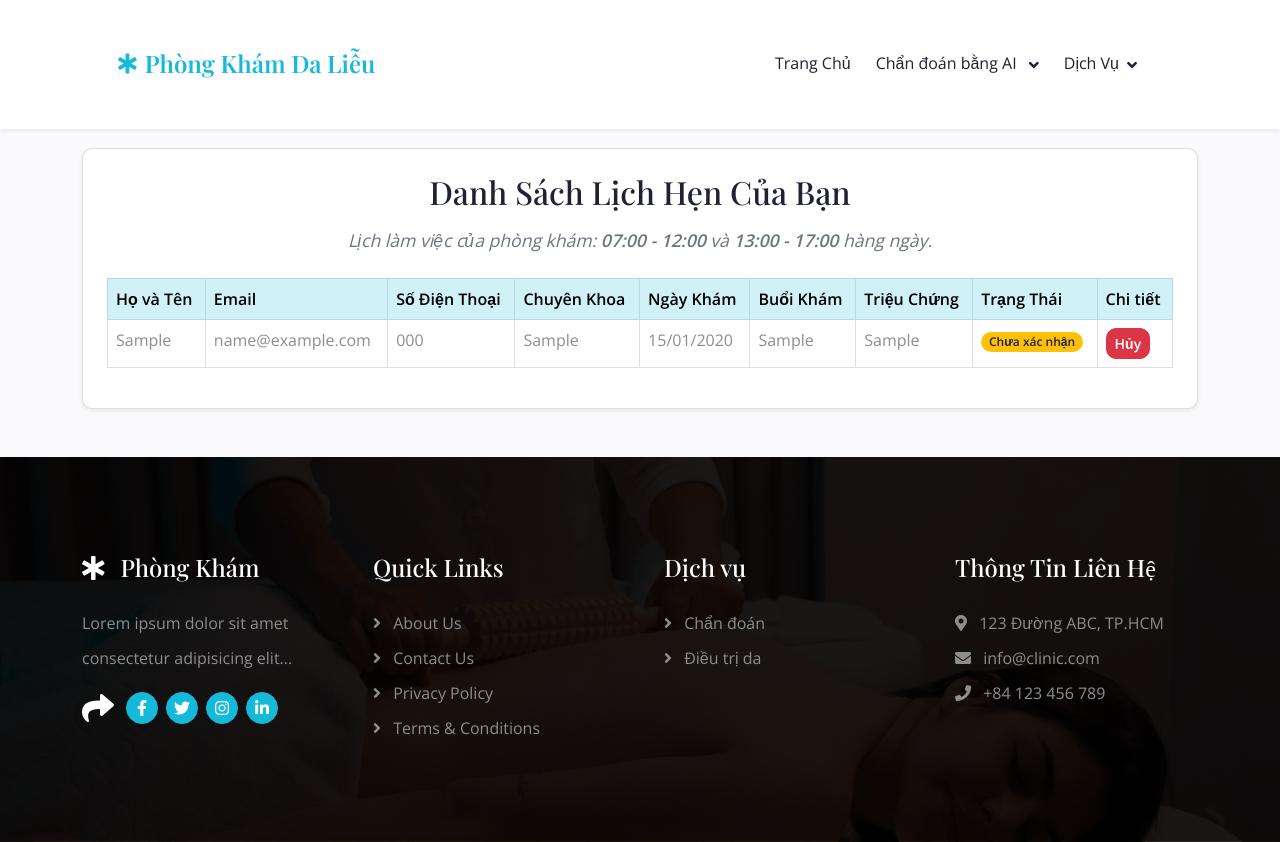
After one commit to hand240503/skin-diagnosis-vku, a Django app: page /lich-kham-nguoi-dung/ in a window 1280 px wide. The commit adds this page. Run offline with Django 5.2, Linux system fonts and the light colour scheme; a user stored in the database is signed in; tables that the repository leaves empty hold one stand-in row (values such as "Sample post"); some libraries are stand-ins or nearby versions.

Commit message:
add cancel, search for appointment

```diff
--- a/appointment/urls.py
+++ b/appointment/urls.py
@@ -6,4 +6,7 @@ urlpatterns = [
     path('lich-kham-thanh-cong/', views.lich_hen_thanh_cong, name='lich_hen_thanh_cong'),
     path('activate-account/<str:email>/', views.activate_account, name='activate_account'),
     path('xac-nhan-lich-hen/', views.activate_appointment, name='activate_appointment'),
+    path('lich-kham-nguoi-dung/', views.lich_kham_nguoi_dung, name='lich_kham_nguoi_dung'),
+    path('lich-kham/tim-kiem-lich/', views.lich_kham_tim_kiem, name='tim_kiem_lich'),
+    path('huy-lich-hen/<int:lich_id>/', views.huy_lich_kham, name='huy_lich_hen'),
 ]
--- a/appointment/views.py
+++ b/appointment/views.py
@@ -12,8 +12,10 @@ from django.contrib.auth.models import User
 from .models import LichKham
 from chuyen_khoa.models import ChuyenKhoa
 from accounts.models import UserProfile
-
-
+from django.contrib.auth.decorators import login_required
+from django.contrib import messages
+from django.http import HttpResponseRedirect
+import re
 def them_lich_hen(request):
     chuyen_khoa_list = ChuyenKhoa.objects.all().order_by('ten_chuyen_khoa')
 
@@ -34,37 +36,50 @@ def them_lich_hen(request):
 
         activation_token = str(uuid.uuid4())
 
-        lich_hen = LichKham.objects.create(
-            ho_ten=ho_ten,
-            email=email,
-            chuyen_khoa=chuyen_khoa,
-            ngay_kham=ngay_kham,
-            buoi_kham=buoi_kham,
-            trieu_chung=trieu_chung,
-            phone=phone,
-            activation_token=activation_token,
-            type=0
-        )
-
-        # Kiểm tra profile theo email
-        if not UserProfile.objects.filter(email=email).exists():
-            # Nếu chưa có profile, tạo mới và gửi email kích hoạt tài khoản
-            profile = UserProfile.objects.create(
+        if request.user.is_authenticated:
+            lich_hen = LichKham.objects.create(
+                user=request.user,
+                ho_ten=ho_ten,
                 email=email,
-                activation_token=activation_token,
-                is_activated=False,
-                ten=ho_ten,
+                chuyen_khoa=chuyen_khoa,
+                ngay_kham=ngay_kham,
+                buoi_kham=buoi_kham,
+                trieu_chung=trieu_chung,
                 phone=phone,
+                activation_token=None,
+                type=0
             )
-            send_activation_email(email, ho_ten, ten_chuyen_khoa, ngay_kham, buoi_kham, phone, trieu_chung, activation_token,lich_hen.id, request)
-        else:
             send_appointment_confirmation_email(email, ho_ten, ten_chuyen_khoa, ngay_kham, buoi_kham, phone, trieu_chung, activation_token, lich_hen.id, request)
 
-        # Lưu email vào session để hiển thị trang thành công
+        else:
+            lich_hen = LichKham.objects.create(
+                ho_ten=ho_ten,
+                email=email,
+                chuyen_khoa=chuyen_khoa,
+                ngay_kham=ngay_kham,
+                buoi_kham=buoi_kham,
+                trieu_chung=trieu_chung,
+                phone=phone,
+                activation_token=activation_token,
+                type=0
+            )
+            if not UserProfile.objects.filter(email=email).exists():
+                profile = UserProfile.objects.create(
+                    email=email,
+                    activation_token=activation_token,
+                    is_activated=False,
+                    ten=ho_ten,
+                    phone=phone,
+                )
+                send_activation_email(email, ho_ten, ten_chuyen_khoa, ngay_kham, buoi_kham, phone, trieu_chung, activation_token, lich_hen.id, request)
+            else:
+                send_appointment_confirmation_email(email, ho_ten, ten_chuyen_khoa, ngay_kham, buoi_kham, phone, trieu_chung, activation_token, lich_hen.id, request)
+
         request.session['dat_lich_email'] = email
         return redirect('lich_hen_thanh_cong')
 
     return render(request, 'appointment.html', {'chuyen_khoa_list': chuyen_khoa_list})
+
 
 def lich_hen_thanh_cong(request):
     email = request.session.pop('dat_lich_email', None)
@@ -225,3 +240,91 @@ def send_appointment_confirmation_email(email, ho_ten, ten_chuyen_khoa, ngay_kha
     email_message = EmailMultiAlternatives(subject=subject, body='', from_email=from_email, to=to)
     email_message.attach_alternative(html_content, "text/html")
     email_message.send()
+
+def send_cancel_appointment_email(email, ho_ten, ten_chuyen_khoa, ngay_kham, buoi_kham, phone, trieu_chung):
+    subject = "Thông báo hủy lịch khám"
+    from_email = settings.EMAIL_HOST_USER
+    to = [email]
+
+    context = {
+        'ho_ten': ho_ten,
+        'chuyen_khoa': ten_chuyen_khoa,
+        'ngay_kham': ngay_kham,
+        'buoi_kham': buoi_kham,
+        'phone': phone,
+        'trieu_chung': trieu_chung,
+    }
+
+    html_content = render_to_string('email/appointment_cancel.html', context)
+    email_message = EmailMultiAlternatives(subject=subject, body='', from_email=from_email, to=to)
+    email_message.attach_alternative(html_content, "text/html")
+    email_message.send()
+
+
+@login_required
+def lich_kham_nguoi_dung(request):
+    user = request.user  # user đang đăng nhập
+    lich_kham_list = LichKham.objects.filter(user=user).order_by('ngay_kham')
+
+    return render(request, 'list_appoinment.html', {
+        'lich_kham_list': lich_kham_list
+    })
+
+def lich_kham_tim_kiem(request):
+    lich_kham_list = None
+
+    if request.method == 'GET':
+        contact = request.GET.get('contact', '').strip()
+
+        if not contact:
+            messages.error(request, "Vui lòng nhập email hoặc số điện thoại để tìm kiếm.")
+        else:
+
+            is_email = re.match(r'^[^@]+@[^@]+\.[^@]+$', contact)
+            is_phone = re.match(r'^\d{8,12}$', contact)
+
+            if is_email:
+                lich_kham_list = LichKham.objects.filter(email__iexact=contact).order_by('ngay_kham')
+            elif is_phone:
+                lich_kham_list = LichKham.objects.filter(phone=contact).order_by('ngay_kham')
+            else:
+                messages.error(request, "Vui lòng nhập đúng định dạng email hoặc số điện thoại (8–12 chữ số).")
+
+    return render(request, 'tim_kiem_lich.html', {
+        'lich_kham_list': lich_kham_list,
+        'request': request,
+    })
+
+@login_required
+def huy_lich_kham(request, lich_id):
+    try:
+        lich = LichKham.objects.get(id=lich_id, user=request.user)
+
+        if lich.type != 0:
+            messages.error(request, "Chỉ có thể hủy lịch đã xác nhận.")
+            return redirect('lich_kham_nguoi_dung')
+
+        ho_ten = lich.ho_ten
+        email = lich.email
+        phone = lich.phone
+        trieu_chung = lich.trieu_chung
+        ngay_kham = lich.ngay_kham
+        buoi_kham = lich.buoi_kham
+
+        # Lấy tên chuyên khoa
+        try:
+            chuyen_khoa_obj = ChuyenKhoa.objects.get(ma_chuyen_khoa=lich.chuyen_khoa)
+            ten_chuyen_khoa = chuyen_khoa_obj.ten_chuyen_khoa
+        except ChuyenKhoa.DoesNotExist:
+            ten_chuyen_khoa = "Không xác định"
+
+        lich.type = 2
+        lich.save(update_fields=["type"])
+
+        send_cancel_appointment_email(email, ho_ten, ten_chuyen_khoa, ngay_kham, buoi_kham, phone, trieu_chung)
+
+        messages.success(request, "Đã hủy lịch khám và gửi email thông báo.")
+    except LichKham.DoesNotExist:
+        messages.error(request, "Lịch khám không tồn tại hoặc bạn không có quyền.")
+
+    return redirect('lich_kham_nguoi_dung')
--- a/templates/base.html
+++ b/templates/base.html
@@ -64,19 +64,18 @@
                             <li><a class="dropdown-item" href="{% url 'diagnosis_form' %}">Da Mặt</a></li>
                         </ul>
                     </li>
-                    <li class="nav-item dropdown">
-                        <a href="#" class="nav-link dropdown-toggle" id="servicesDropdown" role="button"
-                            data-bs-toggle="dropdown">
-                            Dịch Vụ
-                        </a>
-                        <ul class="dropdown-menu" aria-labelledby="servicesDropdown">
-                            <li><a class="dropdown-item" href="#">Appointment</a></li>
-                            <li><a class="dropdown-item" href="#">Feature</a></li>
-                            <li><a class="dropdown-item" href="#">Blog</a></li>
-                            <li><a class="dropdown-item" href="#">Team</a></li>
-                            <li><a class="dropdown-item" href="#">Testimonial</a></li>
-                        </ul>
-                    </li>
+                    <div class="nav-item dropdown">
+                        <a href="#" class="nav-link dropdown-toggle" data-bs-toggle="dropdown">Dịch Vụ</a>
+                        <div class="dropdown-menu m-0">
+                            {% if user.is_authenticated %}
+                            <a href="{% url 'lich_kham_nguoi_dung' %}" class="dropdown-item">Lịch Hẹn Của Bạn</a>
+                            <a href="{% url 'logout' %}" class="dropdown-item">Đăng Xuất</a>
+                            {% else %}
+                            <a href="{% url 'login' %}" class="dropdown-item">Đăng Nhập</a>
+                            {% endif %}
+                            <a href="{% url 'tim_kiem_lich' %}" class="dropdown-item">Tìm kiếm lịch hẹn</a>
+                        </div>
+                    </div>
                 </ul>
             </div>
         </div>
--- a/templates/email/activation_result.html
+++ b/templates/email/activation_result.html
@@ -88,7 +88,7 @@
 
         </p>
 
-        <a href="{{ home_url }}" class="btn-back">Về trang chủ</a>
+        <a href="{% url 'index' %}" class="btn-back">Về trang chủ</a>
 
         <div class="footer">
             Đây là email tự động từ Phòng Khám Đa Khoa, vui lòng không trả lời lại email này.<br>
--- /dev/null
+++ b/templates/list_appoinment.html
@@ -0,0 +1,76 @@
+{% extends "base.html" %}
+
+{% block title %}Danh Sách Lịch Hẹn - Phòng Khám Da Liễu{% endblock %}
+
+{% block content %}
+<section class="py-5 bg-light">
+    <div class="container">
+        <div class="row justify-content-center">
+            <div class="col-lg-12 col-md-12" style="padding-top: 100px;">
+                <div class="card shadow-sm p-4">
+                    <h2 class="text-center mb-3">Danh Sách Lịch Hẹn Của Bạn</h2>
+                    <p class="text-center mb-4 text-muted fst-italic" style="font-size: 1.1rem;">
+                        Lịch làm việc của phòng khám: <strong>07:00 - 12:00</strong> và <strong>13:00 - 17:00</strong>
+                        hàng ngày.
+                    </p>
+
+                    {% if lich_kham_list %}
+                    <table class="table table-bordered table-hover">
+                        <thead class="table-primary">
+                            <tr>
+                                <th>Họ và Tên</th>
+                                <th>Email</th>
+                                <th>Số Điện Thoại</th>
+                                <th>Chuyên Khoa</th>
+                                <th>Ngày Khám</th>
+                                <th>Buổi Khám</th>
+                                <th>Triệu Chứng</th>
+                                <th>Trạng Thái</th>
+                                <th>Chi tiết</th>
+                            </tr>
+                        </thead>
+                        <tbody>
+                            {% for lich in lich_kham_list %}
+                            <tr>
+                                <td>{{ lich.ho_ten }}</td>
+                                <td>{{ lich.email }}</td>
+                                <td>{{ lich.phone }}</td>
+                                <td>{{ lich.chuyen_khoa }}</td>
+                                <td>{{ lich.ngay_kham|date:"d/m/Y" }}</td>
+                                <td>{{ lich.buoi_kham }}</td>
+                                <td>{{ lich.trieu_chung }}</td>
+                                <td>
+                                    {% if lich.type == 0 %}
+                                    <span class="badge bg-warning text-dark">Chưa xác nhận</span>
+                                    {% elif lich.type == 1 %}
+                                    <span class="badge bg-success">Đã xác nhận</span>
+                                    {% else %}
+                                    <span class="badge bg-secondary">Đã Hủy</span>
+                                    {% endif %}
+                                </td>
+                                <td>
+                                    {% if lich.type == 1 %}
+                                    <a href="" class="btn btn-info btn-sm">Chi tiết</a>
+                                    {% elif lich.type == 0 %}
+                                    <form action="{% url 'huy_lich_hen' lich.id %}" method="post"
+                                        style="display:inline;">
+                                        {% csrf_token %}
+                                        <button type="submit" class="btn btn-danger btn-sm"
+                                            onclick="return confirm('Bạn có chắc muốn hủy lịch hẹn này?');">Hủy</button>
+                                    </form>
+                                    {% endif %}
+                                </td>
+                            </tr>
+
+                            {% endfor %}
+                        </tbody>
+                    </table>
+                    {% else %}
+                    <p class="text-center">Bạn chưa có lịch hẹn nào.</p>
+                    {% endif %}
+                </div>
+            </div>
+        </div>
+    </div>
+</section>
+{% endblock %}
```
Also changed, not shown: appointment/models.py (+6 -1 lines), templates/email/appointment_cancel.html (added, +89 -0 lines), templates/index.html (+10 -7 lines), templates/tim_kiem_lich.html (added, +102 -0 lines).
